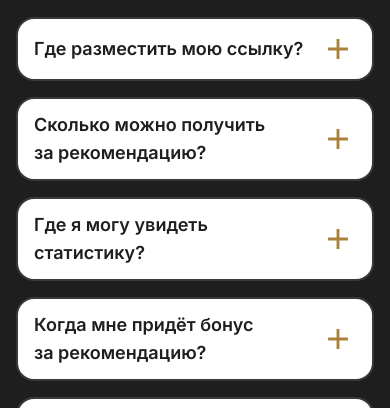
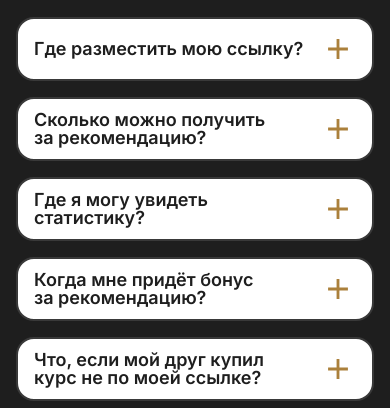
Before and after one commit to kozimovabduvali/Profactive, a website: page public/index.html in a window 390 px wide. Shown: the part 4423-4831 px from the top of the page. Drawn offline with nearby package versions, Linux system fonts and the light colour scheme.

Commit message:
home page don

```diff
--- a/public/index.html
+++ b/public/index.html
@@ -558,7 +558,7 @@
           <div x-data="{ open: false }" class="w-full">
             <button @click="open = !open"
               class="text-left bg-white w-full flex items-center justify-between border-2 border-brand-gray-700 rounded-[18px] py-3 lg:py-5 px-4 lg:px-6">
-              <span class="text-lg lg:text-basic-23/8.5 text-primary">
+              <span class="text-lg/[1] lg:text-basic-23/8.5 text-primary">
                 Где разместить мою ссылку?
               </span>
 
@@ -587,7 +587,7 @@
           <div x-data="{ open: false }" class="w-full">
             <button @click="open = !open"
               class="text-left bg-white w-full flex items-center justify-between gap-4 border-2 border-brand-gray-700 rounded-[18px] py-3 lg:py-5 px-4 lg:px-6">
-              <span class="text-lg lg:text-basic-23/8.5 text-primary">
+              <span class="text-lg/[1] lg:text-basic-23/8.5 text-primary">
                 Сколько можно получить за рекомендацию?
               </span>
 
@@ -616,7 +616,7 @@
           <div x-data="{ open: false }" class="w-full">
             <button @click="open = !open"
               class="text-left bg-white w-full flex items-center justify-between gap-4 border-2 border-brand-gray-700 rounded-[18px] py-3 lg:py-5 px-4 lg:px-6">
-              <span class="text-lg lg:text-basic-23/8.5 text-primary">
+              <span class="text-lg/[1] lg:text-basic-23/8.5 text-primary">
                 Где я могу увидеть статистику?
               </span>
 
@@ -645,7 +645,7 @@
           <div x-data="{ open: false }" class="w-full">
             <button @click="open = !open"
               class="text-left bg-white w-full flex items-center justify-between gap-4 border-2 border-brand-gray-700 rounded-[18px] py-3 lg:py-5 px-4 lg:px-6">
-              <span class="text-lg lg:text-basic-23/8.5 text-primary">
+              <span class="text-lg/[1] lg:text-basic-23/8.5 text-primary">
                 Когда мне придёт бонус за рекомендацию?
               </span>
 
@@ -674,7 +674,7 @@
           <div x-data="{ open: false }" class="w-full">
             <button @click="open = !open"
               class="text-left bg-white w-full flex items-center justify-between gap-4 border-2 border-brand-gray-700 rounded-[18px] py-3 lg:py-5 px-4 lg:px-6">
-              <span class="text-lg lg:text-basic-23/8.5 text-primary">
+              <span class="text-lg/[1] lg:text-basic-23/8.5 text-primary">
                 Что, если мой друг купил курс не по моей ссылке?
               </span>
 
```
Also changed, not shown: public/css/output.css.
